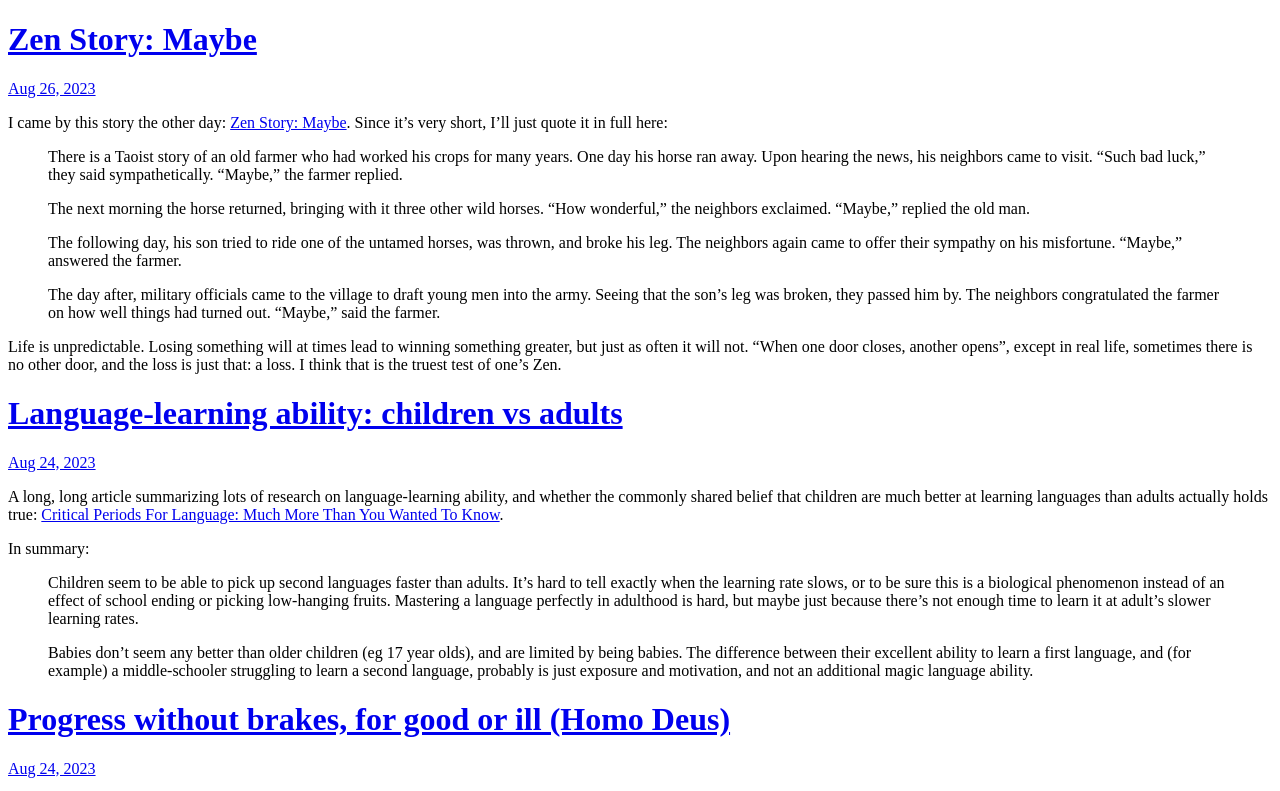
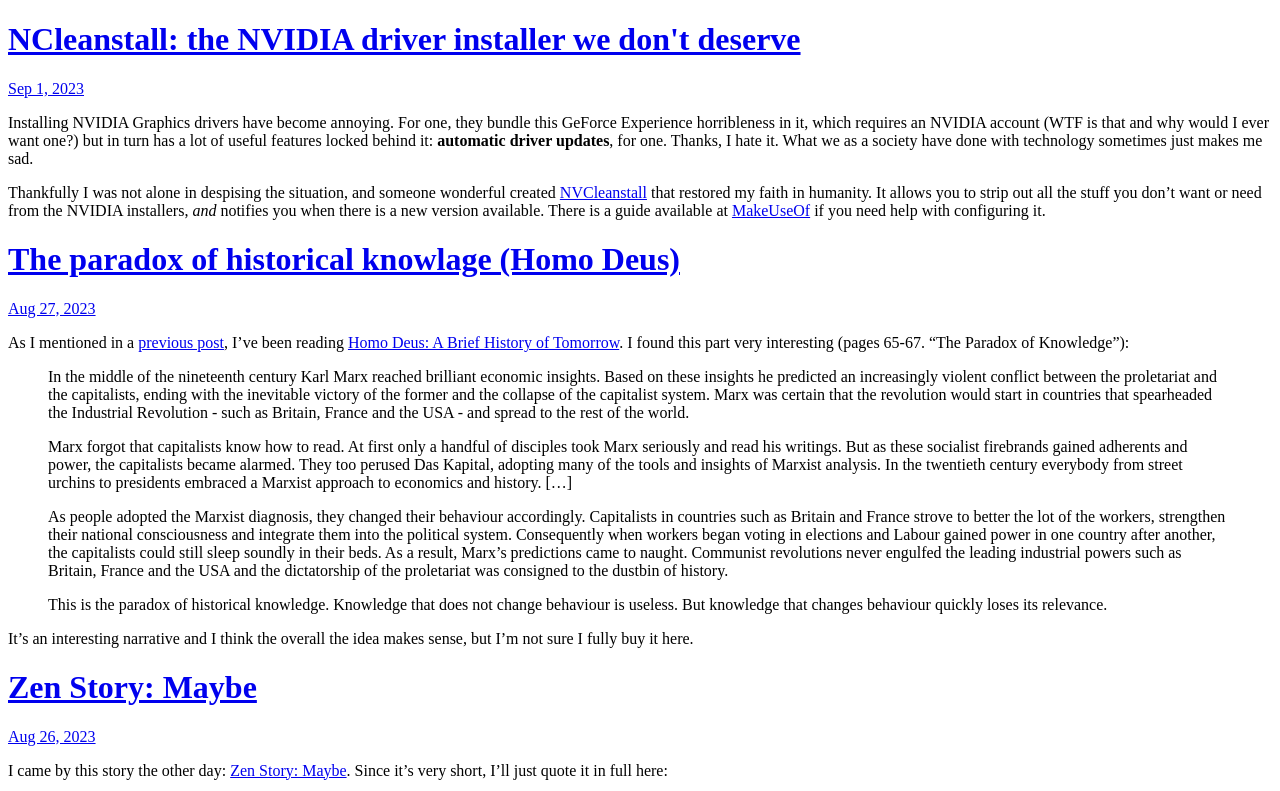
Before and after one commit to shdnx/microblog-mirror, a plain HTML site: page index.html in a window 1280 px wide. Shown: the top 791 px of the page. Drawn offline with Linux system fonts and the light colour scheme.

Commit message:
Archiving from Micro.blog.

```diff
--- a/index.html
+++ b/index.html
@@ -21,6 +21,40 @@
 <div class="h-feed">
 
 
+
+	  <div class="h-entry">
+
+			<h1><a href="https://blog.gaborkozar.me/2023/09/01/ncleanstall-the-nvidia.html">NCleanstall: the NVIDIA driver installer we don&#39;t deserve</a></h1>
+
+
+		<a href="https://blog.gaborkozar.me/2023/09/01/ncleanstall-the-nvidia.html" class="u-url"><time class="dt-published" datetime="2023-09-01 01:19:27 &#43;0200">Sep 1, 2023</time></a>
+
+		<div class="e-content">
+			 <p>Installing NVIDIA Graphics drivers have become annoying. For one, they bundle this GeForce Experience horribleness in it, which requires an NVIDIA account (WTF is that and why would I ever want one?) but in turn has a lot of useful features locked behind it: <strong>automatic driver updates</strong>, for one. Thanks, I hate it. What we as a society have done with technology sometimes just makes me sad.</p>
+<p>Thankfully I was not alone in despising the situation, and someone wonderful created <a href="https://www.techpowerup.com/download/techpowerup-nvcleanstall/">NVCleanstall</a> that restored my faith in humanity. It allows you to strip out all the stuff you don&rsquo;t want or need from the NVIDIA installers, <em>and</em> notifies you when there is a new version available. There is a guide available at <a href="https://www.makeuseof.com/customize-nvidia-driver-installation-with-cleanstall/">MakeUseOf</a> if you need help with configuring it.</p>
+
+		</div>
+	  </div>
+
+	  <div class="h-entry">
+
+			<h1><a href="https://blog.gaborkozar.me/2023/08/27/the-paradox-of.html">The paradox of historical knowlage (Homo Deus)</a></h1>
+
+
+		<a href="https://blog.gaborkozar.me/2023/08/27/the-paradox-of.html" class="u-url"><time class="dt-published" datetime="2023-08-27 01:42:51 &#43;0200">Aug 27, 2023</time></a>
+
+		<div class="e-content">
+			 <p>As I mentioned in a <a href="https://blog.gaborkozar.me/2023/08/24/progress-without-brakes.html">previous post</a>, I&rsquo;ve been reading <a href="https://app.thestorygraph.com/books/c168be57-aaab-44ef-933a-c8c6687e01f2">Homo Deus: A Brief History of Tomorrow</a>. I found this part very interesting (pages 65-67. &ldquo;The Paradox of Knowledge&rdquo;):</p>
+<blockquote>
+<p>In the middle of the nineteenth century Karl Marx reached brilliant economic insights. Based on these insights he predicted an increasingly violent conflict between the proletariat and the capitalists, ending with the inevitable victory of the former and the collapse of the capitalist system. Marx was certain that the revolution would start in countries that spearheaded the Industrial Revolution - such as Britain, France and the USA - and spread to the rest of the world.</p>
+<p>Marx forgot that capitalists know how to read. At first only a handful of disciples took Marx seriously and read his writings. But as these socialist firebrands gained adherents and power, the capitalists became alarmed. They too perused Das Kapital, adopting many of the tools and insights of Marxist analysis. In the twentieth century everybody from street urchins to presidents embraced a Marxist approach to economics and history. [&hellip;]</p>
+<p>As people adopted the Marxist diagnosis, they changed their behaviour accordingly. Capitalists in countries such as Britain and France strove to better the lot of the workers, strengthen their national consciousness and integrate them into the political system. Consequently when workers began voting in elections and Labour gained power in one country after another, the capitalists could still sleep soundly in their beds. As a result, Marx&rsquo;s predictions came to naught. Communist revolutions never engulfed the leading industrial powers such as Britain, France and the USA and the dictatorship of the proletariat was consigned to the dustbin of history.</p>
+<p>This is the paradox of historical knowledge. Knowledge that does not change behaviour is useless. But knowledge that changes behaviour quickly loses its relevance.</p>
+</blockquote>
+<p>It&rsquo;s an interesting narrative and I think the overall the idea makes sense, but I&rsquo;m not sure I fully buy it here.</p>
+
+		</div>
+	  </div>
 
 	  <div class="h-entry">
 
```
